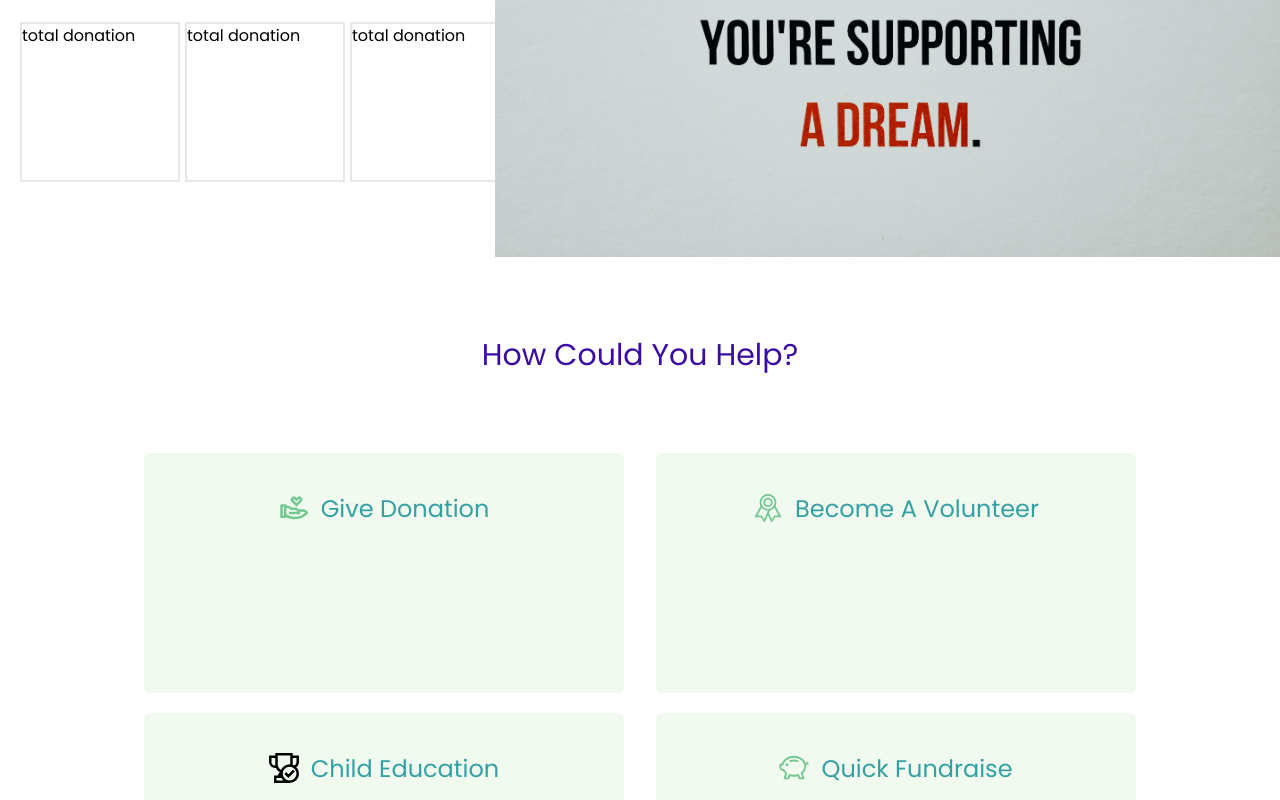
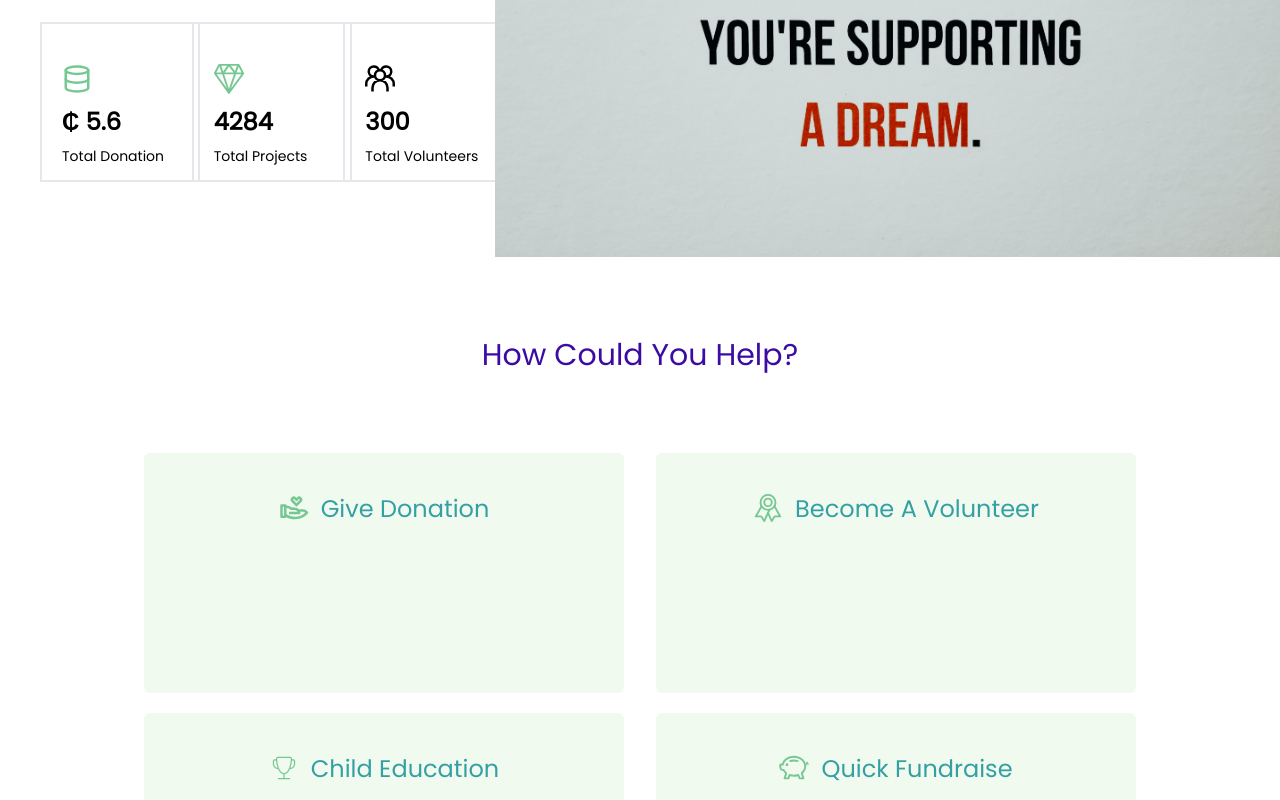
Before and after one commit to owusuvictorjnr/Insight-Group-Int, a Next.js app: page / in a window 1280 px wide. Shown: the part 1580-2380 px from the top of the page. Built offline with nearby package versions, Linux system fonts and the light colour scheme.

Commit message:
Feature:  Icons for the three cards under welcome

```diff
--- a/components/Home.js
+++ b/components/Home.js
@@ -2,8 +2,12 @@ import React from 'react';
 import LandingPage from './LandingPage';
 import { RiHandHeartLine } from 'react-icons/ri';
 import { IoRibbonOutline } from 'react-icons/io5';
-import { GrAchievement } from 'react-icons/gr';
+import { CiTrophy } from 'react-icons/ci';
 import { BsPiggyBank } from 'react-icons/bs';
+import { FiDatabase } from 'react-icons/fi';
+import { SlDiamond } from 'react-icons/sl';
+import { GrGroup } from 'react-icons/gr';
+
 import Image from 'next/image';
 import DateTime from './Datetime';
 
@@ -32,17 +36,30 @@ const Home = () => {
               </p>
 
               {/*3 cards under welcome*/}
-              <div className="grid lg:grid-cols-3 md:grid-cols-2 m-5 container mx-auto">
-                <div className="h-40 w-40 m-5 mb-3 border-2">
-                  <p>total donation</p>
+              <div className="grid lg:grid-cols-3 md:grid-cols-2 m-5  mb-5 ">
+                <div className="h-40 w-40 m-5 border-2 py-10  ">
+                  <FiDatabase size={30} color={'#76c893'} className="mx-5" />
+
+                  <p className="mx-5 text-2xl font-bold pt-3">&#x20B5; 5.6</p>
+                  <p className="py-2 text-sm mx-5 capitalize ">
+                    total donation
+                  </p>
                 </div>
 
-                <div className="h-40 w-40 m-5 mb-3 border-2">
-                  <p>total donation</p>
+                <div className="h-40 w-40 m-5 border-2 py-10  ">
+                  <SlDiamond size={30} color={'#76c893'} className="mx-5" />
+                  <p className="mx-5 text-2xl font-bold pt-3">4284</p>
+                  <p className="py-2 text-sm mx-5 capitalize ">
+                    total projects
+                  </p>
                 </div>
 
-                <div className="h-40 w-40  m-5 mb-3 border-2">
-                  <p>total donation</p>
+                <div className="h-40 w-40 m-5 border-2 py-10  ">
+                  <GrGroup size={30} color={'#76c893'} className="mx-5" />
+                  <p className="mx-5 text-2xl font-bold pt-3">300</p>
+                  <p className="py-2 text-sm mx-5 capitalize ">
+                    total volunteers
+                  </p>
                 </div>
               </div>
             </div>
@@ -98,7 +115,7 @@ const Home = () => {
             <div className="w-[25rem] lg:w-[30rem] h-[15rem] bg-[#f1faee]  rounded-md mb-5 container mx-auto ">
               <div className="flex justify-center capitalize">
                 <h2 className="flex justify-center pt-10 gap-3 text-2xl text-[#34a0a4]">
-                  <GrAchievement size={30} color={'#76c893'} />
+                  <CiTrophy size={30} color={'#76c893'} />
                   child education
                 </h2>
               </div>
```
